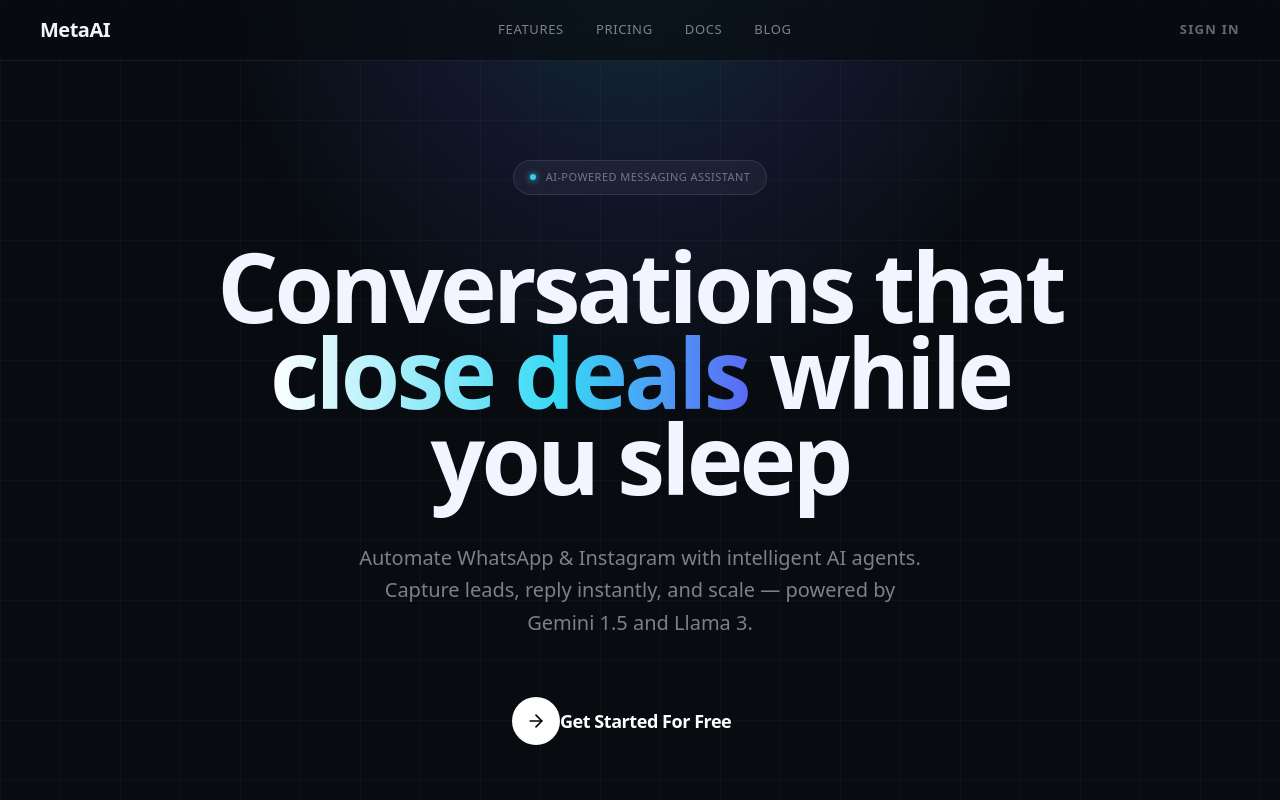
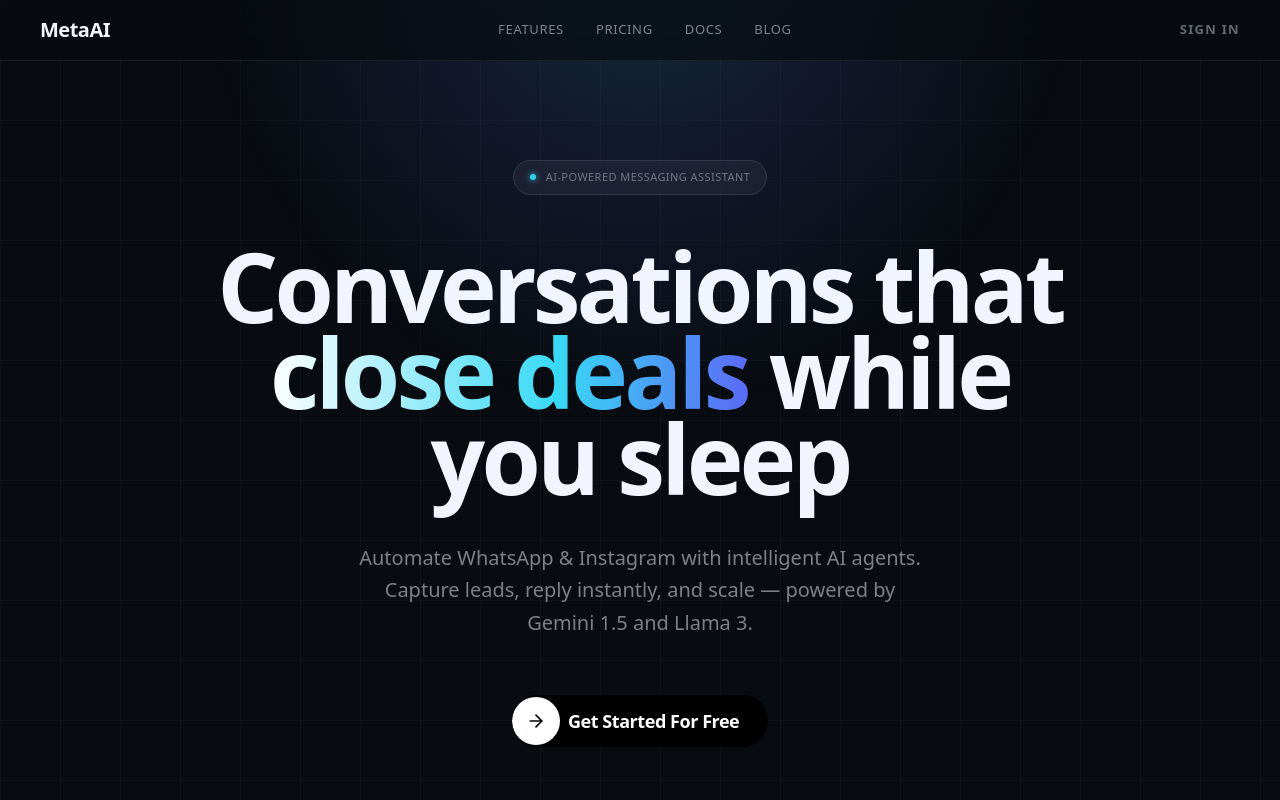
Before and after one commit to ElishmaTalkar/whatsapp-application, a Next.js app: page / in a window 1280 px wide. Shown: the top 800 px of the page. Built offline with nearby package versions, Linux system fonts and the light colour scheme.

Commit message:
style: update MotionButton to black with white hover expansion

```diff
--- a/src/components/ui/MotionButton.tsx
+++ b/src/components/ui/MotionButton.tsx
@@ -18,18 +18,18 @@ const MotionButton: FC<Props> = ({ label, classes }) => {
     return (
         <button
             className={cn(
-                'group relative h-auto w-64 cursor-pointer rounded-full border-none bg-transparent p-0 outline-none',
+                'group relative h-auto w-64 cursor-pointer rounded-full border-none bg-black p-0 outline-none overflow-hidden',
                 classes
             )}
         >
             <span
-                className='absolute left-0 top-1/2 -translate-y-1/2 m-0 block h-12 w-12 bg-white rounded-full duration-500 ease-in-out group-hover:w-full'
+                className='absolute left-0 top-1/2 -translate-y-1/2 m-0 block h-12 w-12 bg-white rounded-full duration-500 ease-in-out group-hover:w-full group-hover:h-full'
                 aria-hidden='true'
             ></span>
-            <div className='absolute top-1/2 left-3 translate-x-0 -translate-y-1/2 duration-500 ease-in-out group-hover:translate-x-[0.4rem] flex items-center justify-center w-6 h-6'>
+            <div className='absolute top-1/2 left-3 translate-x-0 -translate-y-1/2 duration-500 ease-in-out group-hover:translate-x-[0.4rem] flex items-center justify-center w-6 h-6 z-10'>
                 <ArrowRight className='text-black size-5' />
             </div>
-            <span className='relative block py-3 pl-12 pr-6 text-white font-bold text-lg tracking-tight whitespace-nowrap duration-500 group-hover:text-black text-left'>
+            <span className='relative block py-3 pl-14 pr-6 text-white font-bold text-lg tracking-tight whitespace-nowrap duration-500 group-hover:text-black text-left z-10'>
                 {label}
             </span>
         </button>
```
